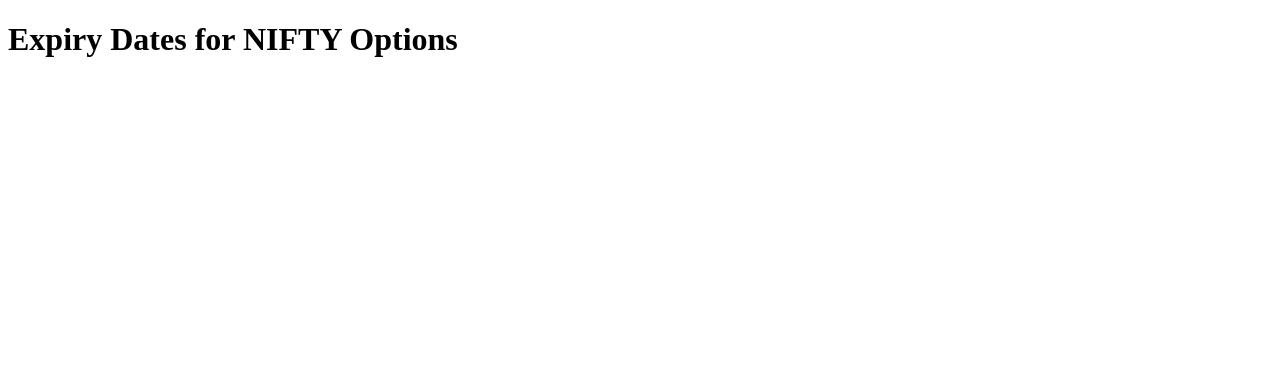
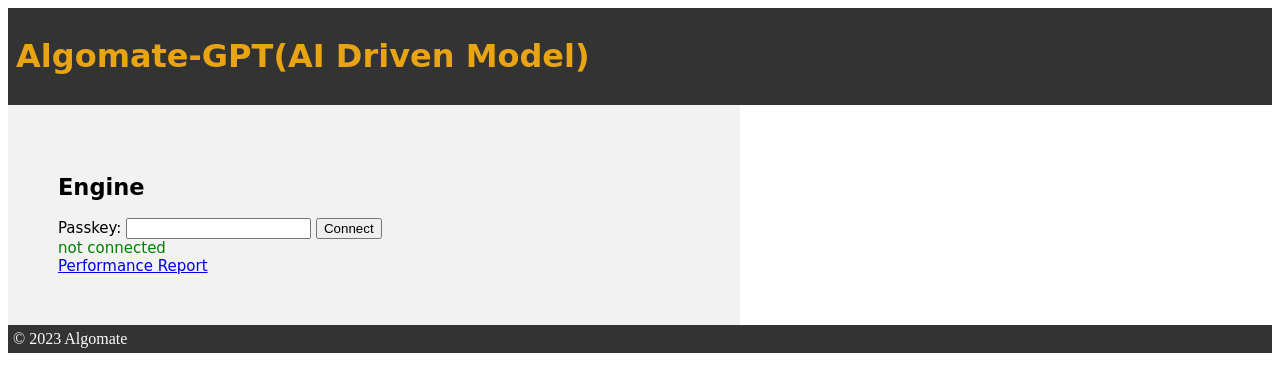
Before and after one commit to algomate399/test, a Flask app: page / in a window 1280 px wide. Shown: the top 392 px of the page. Run offline with Flask 3, Linux system fonts and the light colour scheme.

Commit message:
Add files via upload

```diff
--- a/templates/index.html
+++ b/templates/index.html
@@ -1,16 +1,145 @@
+
 <!DOCTYPE html>
-<html lang="en">
+<html>
 <head>
-    <meta charset="UTF-8">
-    <meta name="viewport" content="width=device-width, initial-scale=1.0">
-    <title>Expiry Dates</title>
+    <title>Algomate</title>
+    <script src="https://code.jquery.com/jquery-3.6.0.min.js"></script>
 </head>
+
+  <style>
+    /* CSS styles can be applied to divs for layout and styling */
+    .header {
+      background-color: #333;
+      color: #e8a413;
+      padding: 8px;
+      font-family: 'Comic Sans MS', cursive, sans-serif; /* Change the font family to Comic Sans MS with fallbacks */
+
+    }
+    .sidebar {
+      font-family: 'Comic Sans MS', cursive, sans-serif; /* Change the font family to Comic Sans MS with fallbacks */
+      font-size:15px;
+      float: left;
+      width: 50%;
+      background-color: #f2f2f2;
+      padding: 50px;
+
+    }
+
+    .content {
+      text-align:center;
+
+    }
+
+    .label {
+      display: inline-block; /* Display labels side by side */
+      width: 180px; /* Set a fixed width for the labels */
+      margin-left: 80px; /* Add margin to create space between labels */
+      font-family: 'Comic Sans MS', cursive, sans-serif; /* Change the font family to Comic Sans MS with fallbacks */
+    }
+
+
+    .footer {
+      margin-top:10px;
+      clear: both;
+      background-color: #333;
+      color: #fff;
+      padding:5px;
+    }
+    #connectionStatus{color:green;}
+
+
+  </style>
+
 <body>
-    <h1>Expiry Dates for NIFTY Options</h1>
-    <ul>
-        {% for date in expiry_dates %}
-            <li>{{ date }}</li>
-        {% endfor %}
-    </ul>
+  <div class="header">
+    <h1>{{title}}</h1>
+  </div>
+
+  <div class="sidebar">
+    <h2>Engine</h2>
+      <div class="sidebar-item">
+        <label for="passkey">Passkey:</label>
+        <input type="password" id="passkey" name="passkey">
+        <button onclick="on_connect()">Connect</button>
+      </div>
+        <div id="connectionStatus"></div>
+
+        <div class="performance-report-link">
+          <a href="https://result.streamlit.app" target="_blank">Performance Report</a>
+    </div>
+  </div>
+
+
+  <div class="footer">
+    &copy; 2023 Algomate
+  </div>
+
+  <script>
+    function on_connect() {
+        const connectionStatus = document.getElementById('connectionStatus');
+        const passkey = document.getElementById('passkey').value;
+        connectionStatus.textContent = 'Connecting...'; // Display a message while connecting
+
+
+        // Make a POST request to /on_connect with the selected_strategy
+        fetch('/on_connect', {
+            method: 'POST',
+            body: JSON.stringify({
+                 'passkey': passkey,
+            }),  headers: {'Content-Type': 'application/json',},
+        })
+        .then(response => response.text())
+        .then(data => {
+            console.log(data);
+            connectionStatus.textContent =data;
+        })
+        .catch(error => {
+            console.error(error);
+            // Update the status message to show an error if needed
+            connectionStatus.textContent = 'Connection failed';
+        });
+    }
+</script>
+
+<script>
+    function push_signal() {
+        const connectionStatus = document.getElementById('connectionStatus');
+        const passkey = document.getElementById('passkey').value;
+        connectionStatus.textContent = 'processing...'; // Display a message while connecting
+
+
+        // Make a POST request to /on_connect with the selected_strategy
+        fetch('/push_signal', {
+            method: 'POST',
+            body: JSON.stringify({
+                 'passkey': passkey,
+            }),  headers: {'Content-Type': 'application/json',},
+        })
+        .then(response => response.text())
+        .then(data => {
+            console.log(data);
+            connectionStatus.textContent =data;
+        })
+        .catch(error => {
+            console.error(error);
+            // Update the status message to show an error if needed
+            connectionStatus.textContent = 'Connection failed';
+        });
+    }
+</script>
+
+
+
+
+<script>
+        function setInitialConnectionStatus() {
+        $.get('/get_connection_status', function (data) {
+            const connectionStatus = document.getElementById('connectionStatus');
+            connectionStatus.textContent = data;
+        });
+    }
+
+ setInitialConnectionStatus();
+</script>
 </body>
 </html>
```
